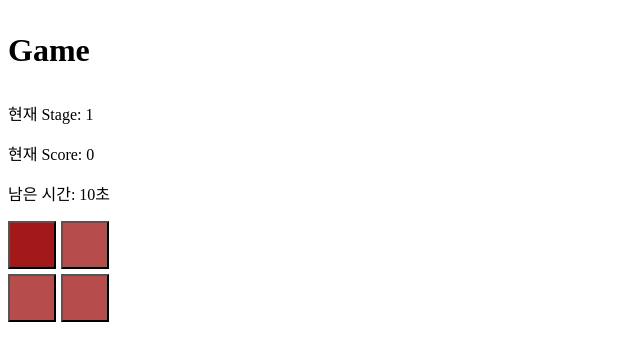
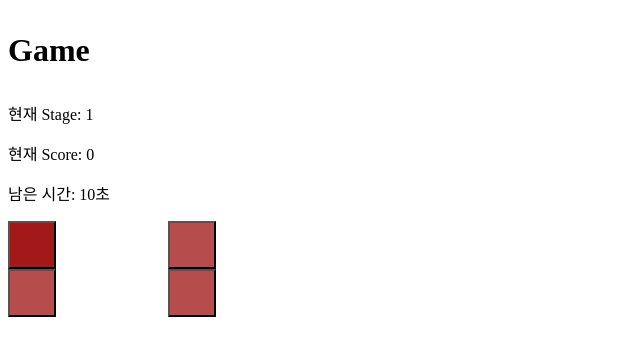
Before and after one commit to HA-SEUNG-JEONG/find-different-color, a React (Create React App) app: page / in a window 1280 px wide. Shown: the top 360 px of the page, without its empty margins (0-640 px from the left). Built offline with nearby package versions, Linux system fonts and the light colour scheme.

Commit message:
👔 isGameOver 삭제

```diff
--- a/src/components/Game.tsx
+++ b/src/components/Game.tsx
@@ -3,6 +3,8 @@ import styled from "styled-components";
 import Square from "./Square";
 import useRandomSquare from "../hooks/useRandomSquare";
 import { initialGameState } from "../data/initialGameState";
+import CurrentScore from "./CurrentScore";
+import FinalScore from "./FinalScore";
 
 const Game = () => {
   const [state, setState] = useState(initialGameState);
@@ -20,16 +22,15 @@ const Game = () => {
 
     const handleGameOver = () => {
       clearInterval(timer);
-      alert("게임 종료!");
-      updateState({ isGameOver: true });
+      alert(`게임 종료 ${state.stage}단계, ${state.score}점`);
     };
 
-    if (state.remainingTime <= 0 && !state.isGameOver) handleGameOver();
+    if (state.remainingTime <= 0) handleGameOver();
 
     return () => {
       clearInterval(timer);
     };
-  }, [state.remainingTime, updateState, state.isGameOver]);
+  }, [state.remainingTime, updateState]);
 
   const initializeGame = (square: number) => {
     updateState({ remainingTime: 15, answerIndex: square + 1 });
@@ -55,7 +56,7 @@ const Game = () => {
   };
 
   const startNewGame = () => {
-    updateState({ stage: 1, score: 0, isGameOver: false });
+    updateState({ stage: 1, score: 0 });
     initializeGame(square);
   };
 
@@ -69,10 +70,8 @@ const Game = () => {
   return state.remainingTime > 0 ? (
     <>
       <Title>Game</Title>
-      <p>현재 Stage: {state.stage}</p>
-      <p>현재 Score: {state.score}</p>
-      <p>남은 시간: {state.remainingTime}초</p>
-      <Wrapper stage={state.stage}>
+      <CurrentScore state={state} />
+      <Wrapper square={square} stage={state.stage}>
         {[...Array(randomSquareNumber)].map((_, index) => (
           <Square
             key={index}
@@ -86,9 +85,7 @@ const Game = () => {
   ) : (
     <>
       <GameDisplay>
-        <p>게임 종료</p>
-        <p>최종 stage: {state.stage}</p>
-        <p>score: {state.score}</p>
+        <FinalScore state={state} />
       </GameDisplay>
       <button onClick={startNewGame}>새로운 게임시작</button>
     </>
@@ -107,13 +104,17 @@ const GameDisplay = styled.div`
   padding-left: 1.25rem;
 `;
 
-const Wrapper = styled.section<{ stage: number }>`
+const Wrapper = styled.section<{ stage: number; square: number }>`
   display: grid;
   grid-template-columns: repeat(
     ${(props) => Math.round((props.stage + 0.5) / 2) + 1},
-    3rem
+    10rem
   );
-  gap: 0.3rem;
+
+  width: ${(props) =>
+    (Math.round((props.stage + 0.5) / 2) + 1) * props.square}rem;
+  height: ${(props) =>
+    (Math.round((props.stage + 0.5) / 2) + 1) * props.square}rem;
 `;
 
 export default Game;
--- a/src/data/initialGameState.ts
+++ b/src/data/initialGameState.ts
@@ -3,5 +3,4 @@ export const initialGameState = {
   score: 0,
   remainingTime: 15,
   answerIndex: 0,
-  isGameOver: false,
 };
```
